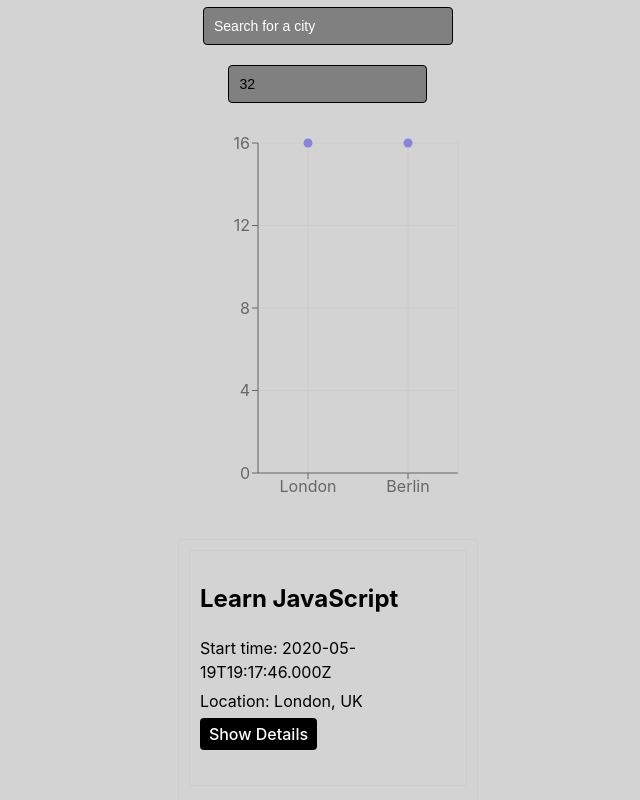
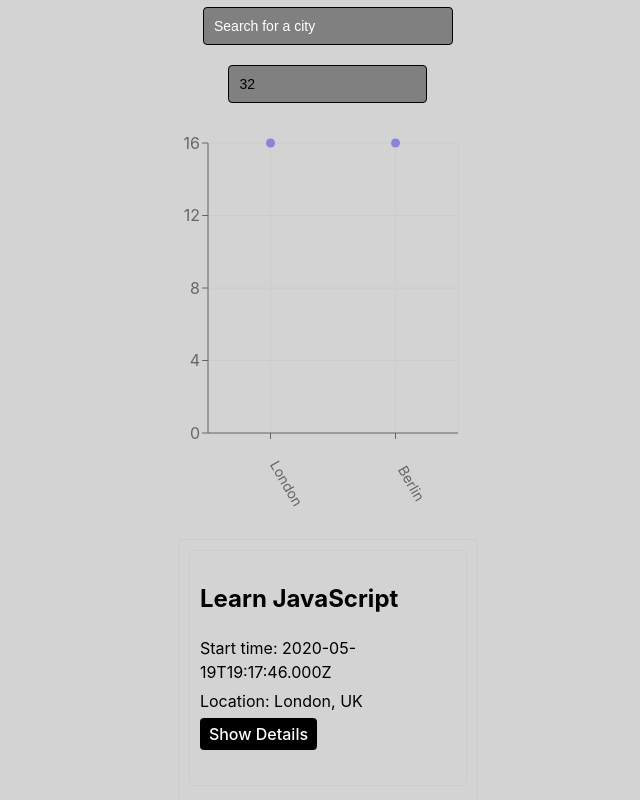
Before and after one commit to gabe-1byte/Meet, a React (Vite) app: page / in a window 1280 px wide. Shown: the top 800 px of the page, without its empty margins (312-952 px from the left). Built offline with nearby package versions, Linux system fonts and the light colour scheme.

Commit message:
CF 4.10 Edits
Fix layout of chart and tests

```diff
--- a/src/components/CityEventsChart.jsx
+++ b/src/components/CityEventsChart.jsx
@@ -1,3 +1,4 @@
+import React from "react";
 import { useState, useEffect } from "react";
 import {
     ScatterChart,
@@ -18,7 +19,7 @@
     const getData = () => {
         const data = allLocations.map((location) => {
             const count = events.filter((event) => event.location === location).length;
-            const city = location.split(", ")[0];
+            const city = location.split((/, | - /))[0];
             return { city, count };
         });
         return data;
@@ -30,12 +31,13 @@
                     margin={{
                         top: 20,
                         right: 20,
-                        bottom: 20,
-                        left: 20,
+                        bottom: 60,
+                        left: -30,
                     }}
                 >
                     <CartesianGrid />
-                    <XAxis type="category" dataKey="city" name="City" />
+                    <XAxis type="category" dataKey="city" name="City"
+                    angle={60} interval={0} tick={{ dx: 20, dy: 40, fontSize: 14 }} />
                     <YAxis type="number" dataKey="count" name="Number of Events" />
                     <Tooltip cursor={{ strokeDasharray: '3 3' }} />
                     <Scatter name="Events" data={data} fill="#8884d8" />
```
Also changed, not shown: setupTests.js (+25 -0 lines), package.json (line endings or trailing spaces).
